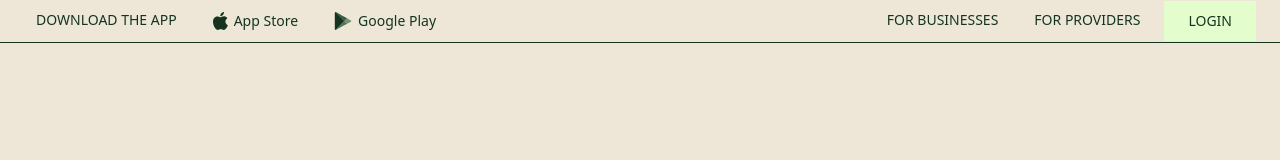
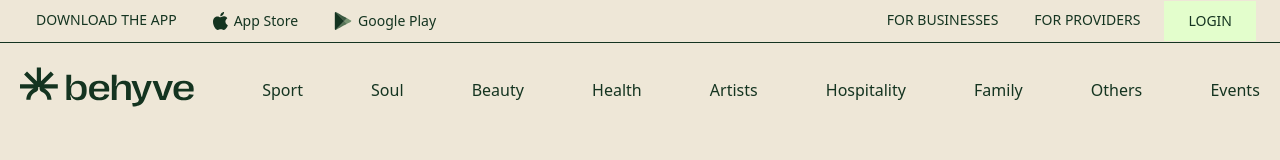
Before and after one commit to itsEmadK/web-4041-ex1, a plain HTML site: page index.html in a window 1280 px wide. Drawn offline with Linux system fonts and the light colour scheme.

Commit message:
Add and style bottom nav

```diff
--- a/index.html
+++ b/index.html
@@ -25,6 +25,18 @@
             <a href="#">LOGIN</a>
           </li>
         </ul>
+        <ul class="bottom-nav">
+          <li class="bottom-nav-item logo"><img src="./assets/logo.svg" /></li>
+          <li class="bottom-nav-item"><a href="#">Sport</a></li>
+          <li class="bottom-nav-item"><a href="#">Soul</a></li>
+          <li class="bottom-nav-item"><a href="#">Beauty</a></li>
+          <li class="bottom-nav-item"><a href="#">Health</a></li>
+          <li class="bottom-nav-item"><a href="#">Artists</a></li>
+          <li class="bottom-nav-item"><a href="#">Hospitality</a></li>
+          <li class="bottom-nav-item"><a href="#">Family</a></li>
+          <li class="bottom-nav-item"><a href="#">Others</a></li>
+          <li class="bottom-nav-item"><a href="#">Events</a></li>
+        </ul>
       </nav>
     </header>
   </body>
--- a/style.css
+++ b/style.css
@@ -60,3 +60,17 @@ a {
   align-self: center;
   display: flex;
 }
+
+.bottom-nav {
+  display: flex;
+  justify-content: space-evenly;
+  padding-top: 24px;
+  padding-bottom: 32px;
+  gap: 48px;
+  align-items: center;
+}
+
+.bottom-nav-item {
+  font-size: 16px;
+  font-weight: 500;
+}
```
